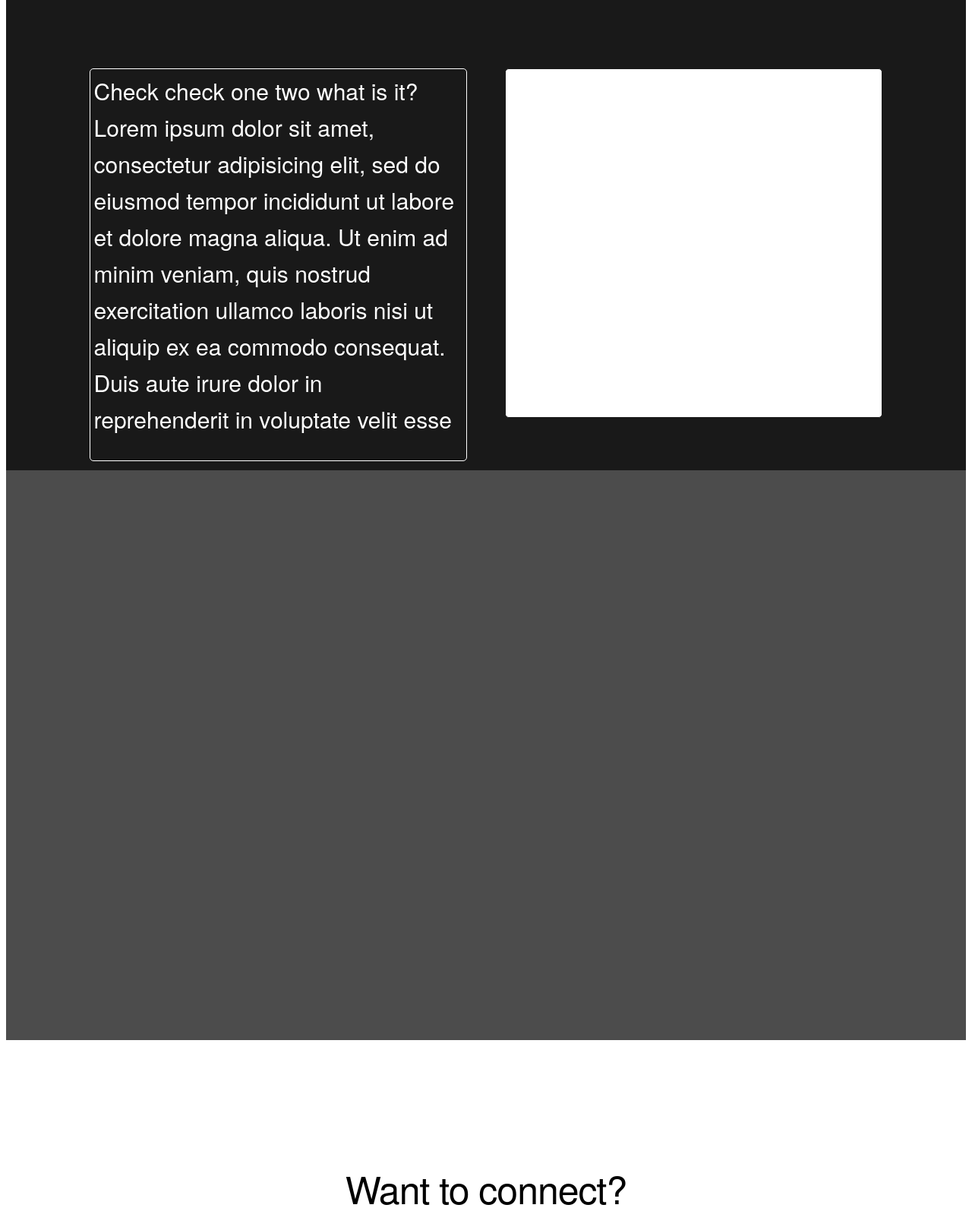
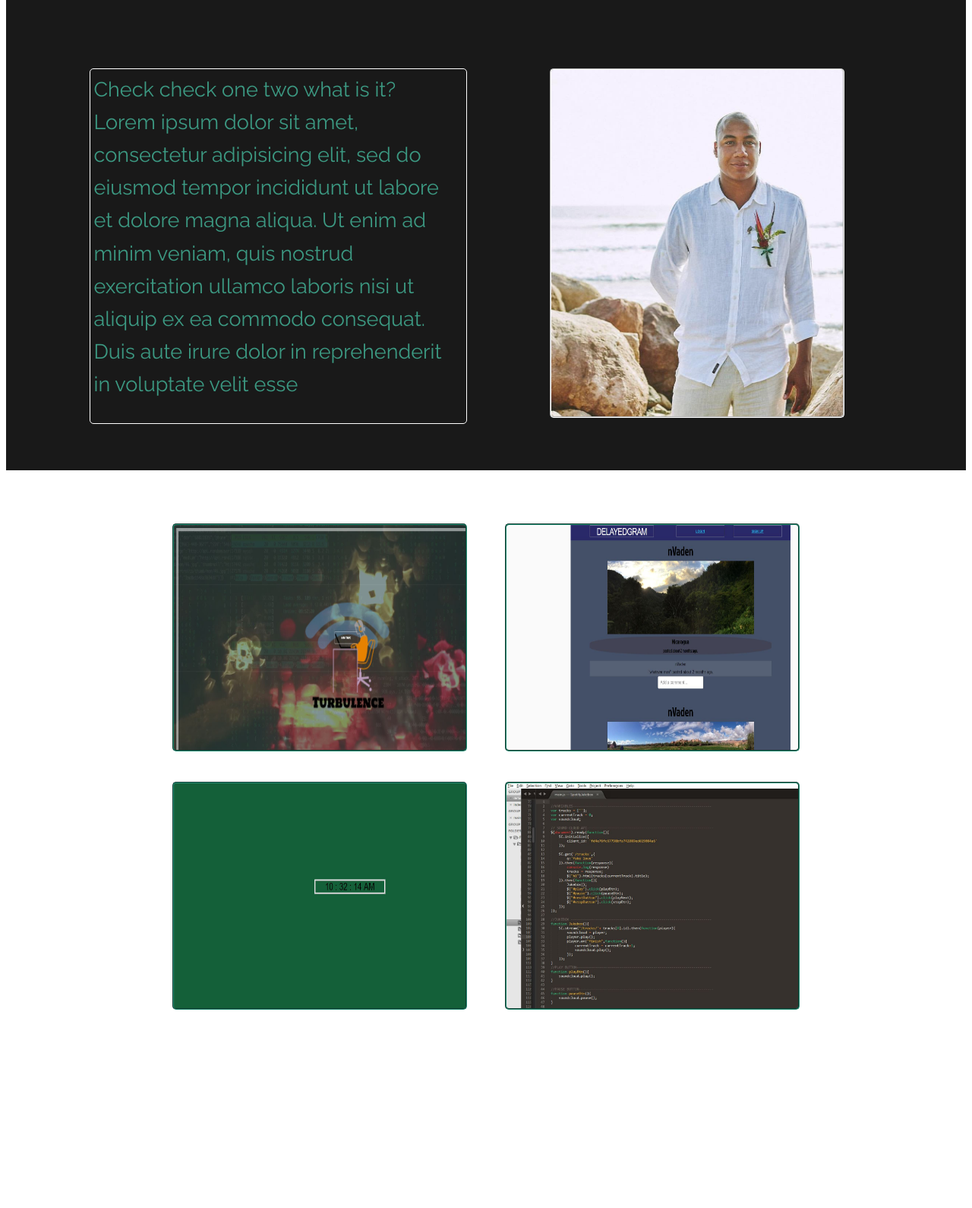
Before and after one commit to nVaden/Portfolio, a plain HTML site: page index.html in a window 1280 px wide. Shown: the part 853-2443 px from the top of the page at 76% size. Drawn offline with nearby package versions, Linux system fonts and the light colour scheme; a web font is replaced by a local one.

Commit message:
Photos added, fonts changed layout decision. Next step is jquery functions

```diff
--- a/default.css
+++ b/default.css
@@ -1,17 +1,10 @@
-body {
-  font-family: 'IM Fell Great Primer SC', serif;
-}
+
 #projects {
   text-align:center;
   padding-top: 20px;
   color:black;
   font-weight:bolder;
 }
-.name {
-  color: black;
-  padding-top:15px;
-}
-
 .navbar {
   padding-top:10px;
   padding-bottom:10px;
@@ -30,7 +23,7 @@ body {
   border:1px groove grey;
   border-radius:3px;
   text-align:center;
-  font-family: 'Fresca', sans-serif;
+  font-family: 'Raleway', sans-serif;
   font-weight: bolder;
   font-size: 17px;
 }
@@ -39,7 +32,7 @@ a:-webkit-any-link {
 }
 
 .navbar_name {
-  font-family: 'Federant', cursive;
+  font-family: 'Raleway', sans-serif;
   font-size:18px;
   background-color: rgba(5,5,5,.1);
   text-align:center;
@@ -63,6 +56,7 @@ a:-webkit-any-link {
   padding-top:40px;
   font-size:60px;
   font-weight:bolder;
+  font-family: 'Raleway', sans-serif;
   color: white;
 }
 
@@ -79,28 +73,65 @@ a:-webkit-any-link {
   color:black;
 }
 .parallax2 {
-  background-color: rgba(0,0,0,.7);
-  height: 750px;
+  background-color: rgba(255,255,255,.7);
+  height: 1000px;
   background-attachment: fixed;
   background-position: center;
   background-repeat: no-repeat;
   background-size: cover;
 }
 .about {
-  color: white;
+  color: rgb(39,142,117);
   border: 1px solid white;
   border-radius: 5px;
   margin-top: 90px;
   padding:5px;
-  font-size:30px;
+  font-size:27px;
+  font-family: 'Raleway', sans-serif;
+
+}
+.projects_top {
+  height: 300px;
+  border: 2px groove rgb(39,142,117);
+  border-radius: 5px;
+  margin-top: 70px;
+  background-size: 463px 310px;
+  background-repeat:no-repeat;
+}
+.turbulence {
+  background-image:url("assets/turbulence1.jpg");
+}
+.delayedgram {
+  background-image:url("assets/delayedgram1.jpg");
+}
+.jukebox {
+  background-image:url("assets/jukebox1.jpg");
+}
+.digitalclock {
+  background-image:url("assets/digitalclock.jpg");
+}
+.projects_box {
+  height: 300px;
+  border: 2px groove rgb(39,142,117);
+  border-radius: 5px;
+  margin-top: 40px;
+    background-size: 463px 310px;
+  background-repeat:no-repeat;
 }
 .about_photo {
-  background-color: white;
+  background-image: url("assets/Wedding1.jpg");
+  background-size: 460px 480px;
+  background-repeat:no-repeat;
   border: 1px solid black;
   height: 460px;
   width: 100px;
   margin-top:90px;
   border-radius: 5px;
+  border: 2px groove white;
+}
+#connect {
+  color: white;
+  padding-top:15px;
 }
 .container {
   position: relative;
--- a/index.html
+++ b/index.html
@@ -9,6 +9,7 @@
 	<script src="https://ajax.googleapis.com/ajax/libs/jquery/3.2.0/jquery.min.js"></script>
 	<link href="https://fonts.googleapis.com/css?family=Fresca|IM+Fell+Great+Primer+SC|Katibeh" rel="stylesheet">
 	<link href="https://fonts.googleapis.com/css?family=Federant" rel="stylesheet">
+	<link href="https://fonts.googleapis.com/css?family=Raleway" rel="stylesheet">
 
 
 </head>
@@ -43,7 +44,7 @@
 							<a href="#contacts">Contact</a>
 						</div>
 						<div class="navbar_name offset-by-six two columns">
-							<a href="#home">Nicholas Vaden</a>
+							<a href="#">Nicholas Vaden</a>
 						</div>
 					</div>
 				</nav>
@@ -55,16 +56,16 @@
 							consequat. Duis aute irure dolor in reprehenderit in voluptate velit esse
 						</p>
 					</div>
-					<div class="about_photo five columns">
+					<div class="about_photo offset-by-one four columns">
 					</div>
 				</div>
 			</div>
 			<div id="body_div">
-				<!-- Project Section   -->
+
 				<span id="projects"></span>
 				<div class="hero_content2 row">
-					<div class="hero_name offset-by-three six columns">
 					<div class="row u-full-witdh">
+
 						<!-- add on mouse over javascript description -->
 							<!-- <div class="four columns">
 								<h3 class="name">
@@ -83,13 +84,24 @@
 							</div> -->
 						</div>
 					</div>
+
+					<div class="parallax2">
+						<div class="row">
+						<div class="projects_top turbulence offset-by-two four columns">
 							</div>
-				<!--  -->
-				<!-- Parallax Continued  -->
-				<div class="parallax2"></div>
+							<div class="projects_top delayedgram four columns">
+							</div>
+						</div>
+						<div class="row">
+							<div class="projects_box digitalclock offset-by-two four columns">
+							</div>
+							<div class="projects_box jukebox four columns">
+							</div>
+						</div>
+					</div>
 					<div class="hero_content row">
 						<div class="hero_name offset-by-three six columns">
-						<h1 class="name"> Want to connect? </h1>
+							<h1 id="connect"> Want to connect? </h1>
 							<a href="https://github.com/nVaden" target="_blank">
 								<div class="fa fa-github fa-4x"></div>
 							</a>
```
Also changed, not shown: assets/Wedding1.jpg (added), assets/delayedgram1.JPG (added), assets/delayedgram2.JPG (added), assets/digitalclock.jpg (added), assets/digitalclock2.jpg (added), assets/jukebox1.jpg (added). Lines whose indentation alone changed are shown as unchanged.
